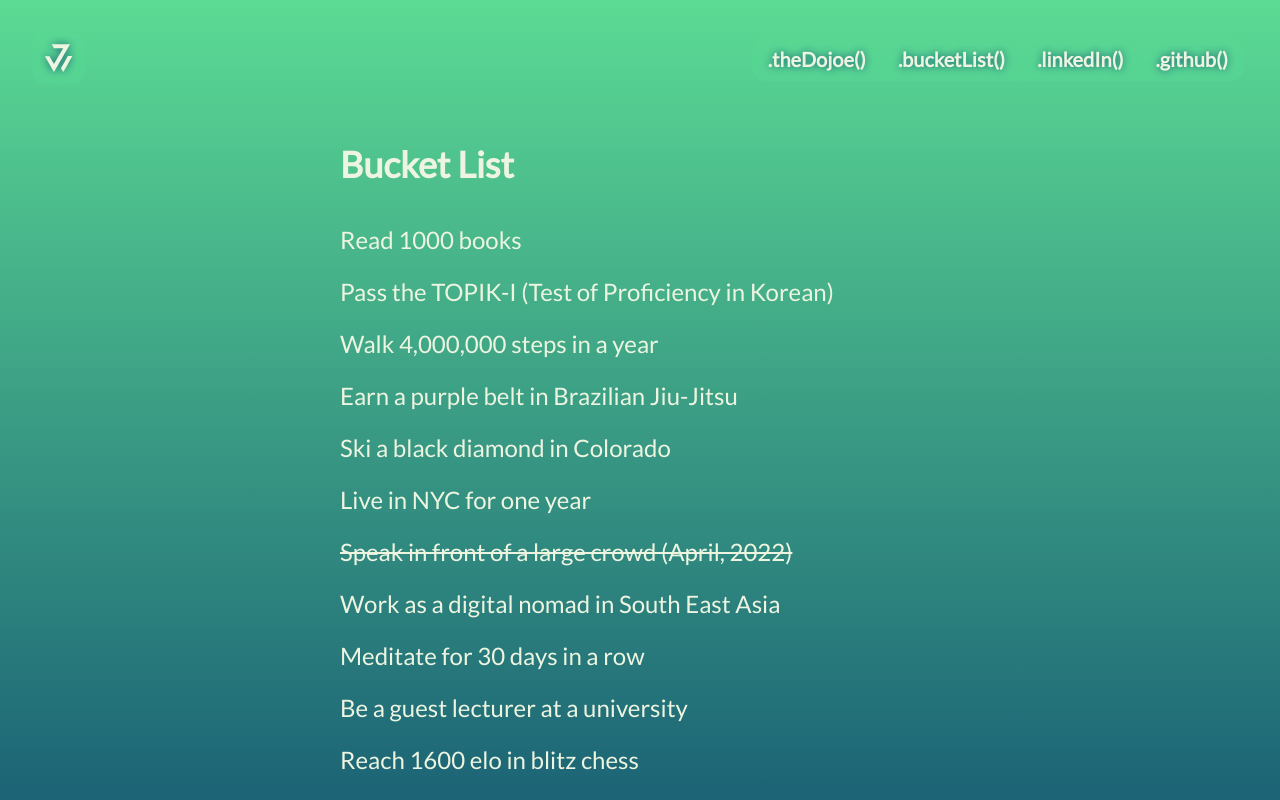
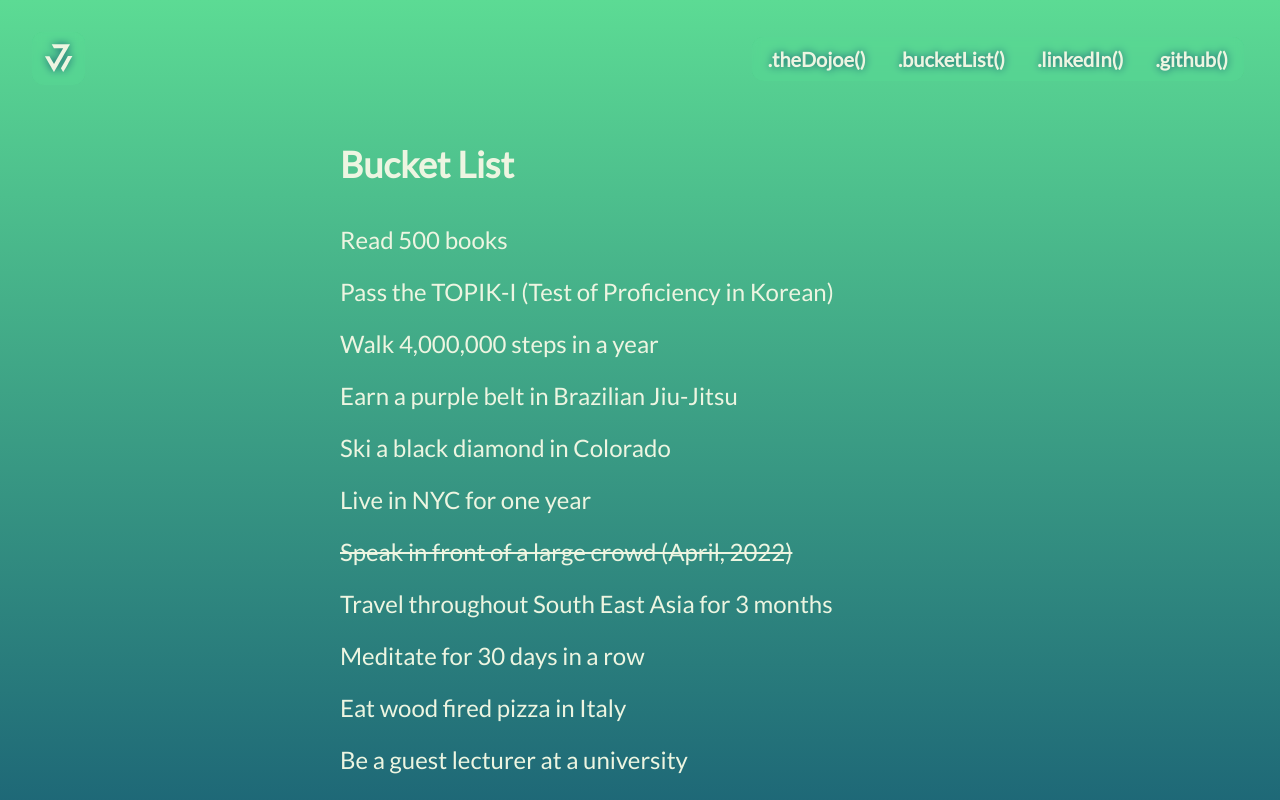
Before and after one commit to jwmke/personal-website, a Next.js app: page /bucketlist in a window 1280 px wide. Shown: the top 800 px of the page. Built offline with nearby package versions, Linux system fonts and the light colour scheme.

Commit message:
updated list

```diff
--- a/pages/bucketlist.tsx
+++ b/pages/bucketlist.tsx
@@ -20,15 +20,16 @@ const BucketList: NextPage = () => {
             Bucket List
           </div>
           <div className='text-2xl child:mt-5'>
-            <p className='pt-5'>Read 1000 books</p>
+            <p className='pt-5'>Read 500 books</p>
             <p>Pass the TOPIK-I (Test of Proficiency in Korean)</p>
             <p>Walk 4,000,000 steps in a year</p>
             <p>Earn a purple belt in Brazilian Jiu-Jitsu</p>
             <p>Ski a black diamond in Colorado</p>
             <p>Live in NYC for one year</p>
             <p className='line-through'>Speak in front of a large crowd (April, 2022)</p>
-            <p>Work as a digital nomad in South East Asia</p>
+            <p>Travel throughout South East Asia for 3 months</p>
             <p>Meditate for 30 days in a row</p>
+            <p>Eat wood fired pizza in Italy</p>
             <p>Be a guest lecturer at a university</p>
             <p>Reach 1600 elo in blitz chess</p>
             <p>Write and publish a book</p>
```
